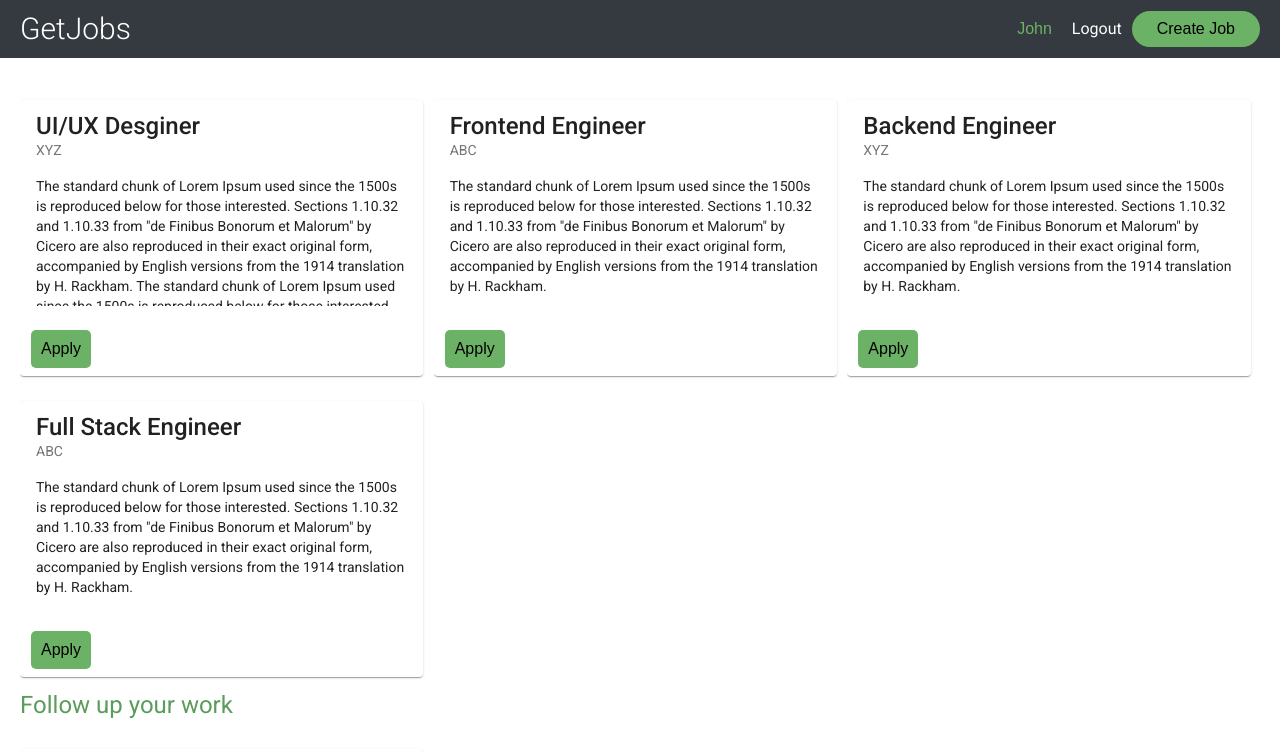
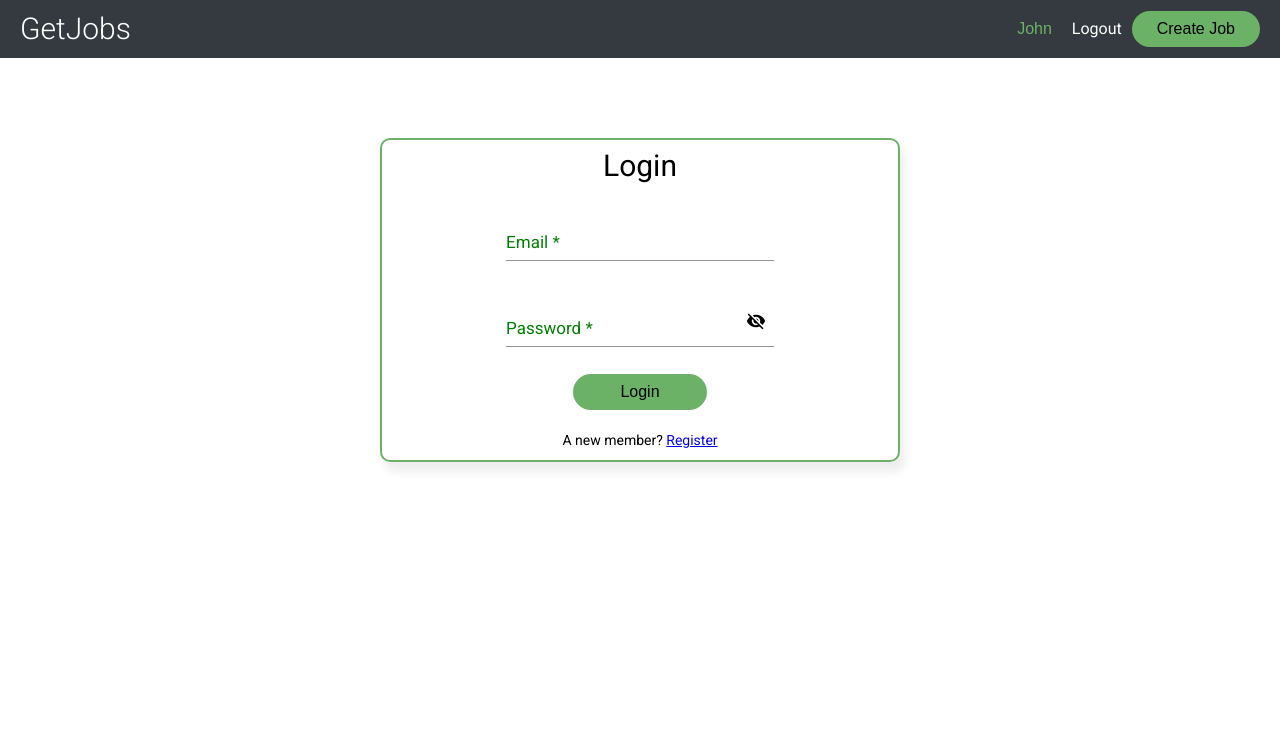
Before and after one commit to MaiaDandachi/GetJobs, an Angular app in the folder frontend/: page /login in a window 1280 px wide. Shown: the top 752 px of the page. Built offline with nearby package versions, Linux system fonts and the light colour scheme.

Commit message:
Implement Login UI & overide angular material form inputs style

```diff
--- a/frontend/src/app/app.component.html
+++ b/frontend/src/app/app.component.html
@@ -1,6 +1,7 @@
 <app-header></app-header>
 <div class="container">
-  <app-home-page></app-home-page>
+  <!-- <app-home-page></app-home-page> -->
   <!-- <app-profile></app-profile> -->
-  <app-follow-up-page></app-follow-up-page>
+  <!-- <app-follow-up-page></app-follow-up-page> -->
+  <app-login></app-login>
 </div>
--- /dev/null
+++ b/frontend/src/app/components/login/login.component.html
@@ -0,0 +1,41 @@
+<div class="container">
+  <h1 class="form__title">Login</h1>
+  <form class="form__container" [formGroup]="loginForm" (ngSubmit)="onSubmit()">
+    <mat-form-field style="width: 60%" appearance="standard">
+      <mat-label>Email</mat-label>
+      <input matInput formControlName="email" type="email" />
+    </mat-form-field>
+    <div *ngIf="submitted && f['email'].errors" class="form__invalid">
+      <div *ngIf="f['email'].errors['required']">Email is required</div>
+      <div *ngIf="f['email'].errors['email']">
+        Email must be a valid email address
+      </div>
+    </div>
+
+    <mat-form-field style="width: 60%" appearance="standard">
+      <mat-label>Password</mat-label>
+      <input
+        matInput
+        [type]="hide ? 'password' : 'text'"
+        formControlName="password"
+      />
+      <button
+        mat-icon-button
+        matSuffix
+        (click)="hide = !hide"
+        [attr.aria-label]="'Hide password'"
+        [attr.aria-pressed]="hide"
+        class="icon"
+      >
+        <mat-icon>{{ hide ? "visibility_off" : "visibility" }}</mat-icon>
+      </button>
+    </mat-form-field>
+    <div *ngIf="submitted && f['password'].errors" class="form__invalid">
+      <div *ngIf="f['password'].errors['required']">Password is required</div>
+      <div *ngIf="f['password'].errors['minlength']">Password is invalid</div>
+    </div>
+
+    <button class="form__submitBtn">Login</button>
+  </form>
+  <div class="login__link">A new member? <a href="#">Register</a></div>
+</div>
--- /dev/null
+++ b/frontend/src/app/components/login/login.component.scss
@@ -0,0 +1,55 @@
+.container {
+  display: flex;
+  flex-direction: column;
+  align-items: center;
+  border-radius: 10px;
+  box-shadow: 5px 10px 10px #eee;
+  border: 2px solid #6cb266;
+  padding: 10px;
+  margin: 80px auto;
+  width: 40%;
+}
+
+.form {
+  &__container {
+    display: flex;
+    flex-direction: column;
+    align-items: center;
+    width: 90%;
+  }
+
+  &__title {
+    font-size: 30px;
+  }
+
+  &__submitBtn {
+    background-color: #6cb266;
+    border: none;
+    border-radius: 50px;
+    font-size: 16px;
+    padding: 9px 25px;
+    cursor: pointer;
+    width: 30%;
+    margin-top: 5px;
+
+    &:hover {
+      background-color: #5a9c5a;
+    }
+  }
+
+  &__invalid {
+    color: red;
+    display: flex;
+    flex-direction: row;
+    justify-content: flex-start;
+  }
+}
+
+.icon {
+  border: none;
+  background-color: white;
+}
+
+.login__link {
+  margin-top: 20px;
+}
--- /dev/null
+++ b/frontend/src/app/components/login/login.component.ts
@@ -0,0 +1,37 @@
+import { Component, OnInit } from '@angular/core';
+import { FormControl, FormGroup, Validators } from '@angular/forms';
+
+@Component({
+  selector: 'app-login',
+  templateUrl: './login.component.html',
+  styleUrls: ['./login.component.scss'],
+})
+export class LoginComponent implements OnInit {
+  hide = true;
+  submitted = false;
+
+  loginForm = new FormGroup({
+    email: new FormControl('', [Validators.email, Validators.required]),
+    password: new FormControl('', [
+      Validators.minLength(6),
+      Validators.required,
+    ]),
+  });
+
+  constructor() {}
+
+  ngOnInit(): void {}
+
+  // convenience getter for easy access to form fields
+  get f() {
+    return this.loginForm.controls;
+  }
+
+  onSubmit() {
+    this.submitted = true;
+    if (this.loginForm.invalid) {
+      return;
+    }
+    console.log(this.loginForm);
+  }
+}
--- a/frontend/src/styles.scss
+++ b/frontend/src/styles.scss
@@ -1,7 +1,6 @@
-
 // Custom Theming for Angular Material
 // For more information: https://material.angular.io/guide/theming
-@use '@angular/material' as mat;
+@use "@angular/material" as mat;
 // Plus imports for other components in your app.
 
 // Include the common styles for Angular Material. We include this here so that you only
@@ -20,13 +19,15 @@ $frontend-warn: mat.define-palette(mat.$red-palette);
 
 // Create the theme object. A theme consists of configurations for individual
 // theming systems such as "color" or "typography".
-$frontend-theme: mat.define-light-theme((
-  color: (
-    primary: $frontend-primary,
-    accent: $frontend-accent,
-    warn: $frontend-warn,
+$frontend-theme: mat.define-light-theme(
+  (
+    color: (
+      primary: $frontend-primary,
+      accent: $frontend-accent,
+      warn: $frontend-warn,
+    ),
   )
-));
+);
 
 // Include theme styles for core and each component used in your app.
 // Alternatively, you can import and @include the theme mixins for each component
@@ -47,5 +48,25 @@ body {
   font-weight: 400;
 }
 
-html, body { height: 100%; }
-body { margin: 0; font-family: Roboto, "Helvetica Neue", sans-serif; }
+html,
+body {
+  height: 100%;
+}
+body {
+  margin: 0;
+  font-family: Roboto, "Helvetica Neue", sans-serif;
+}
+
+// Override Material form styles
+.mat-form-field-label {
+  /*change color of label*/
+  color: green !important;
+}
+
+.mat-form-field {
+  font-size: 17px;
+}
+
+.mat-form-field.mat-focused .mat-form-field-ripple {
+  background-color: green !important;
+}
```
Also changed, not shown: frontend/src/app/app.module.ts (+11 -0 lines), 1 other file (tests, documents, lock files or other folders).
